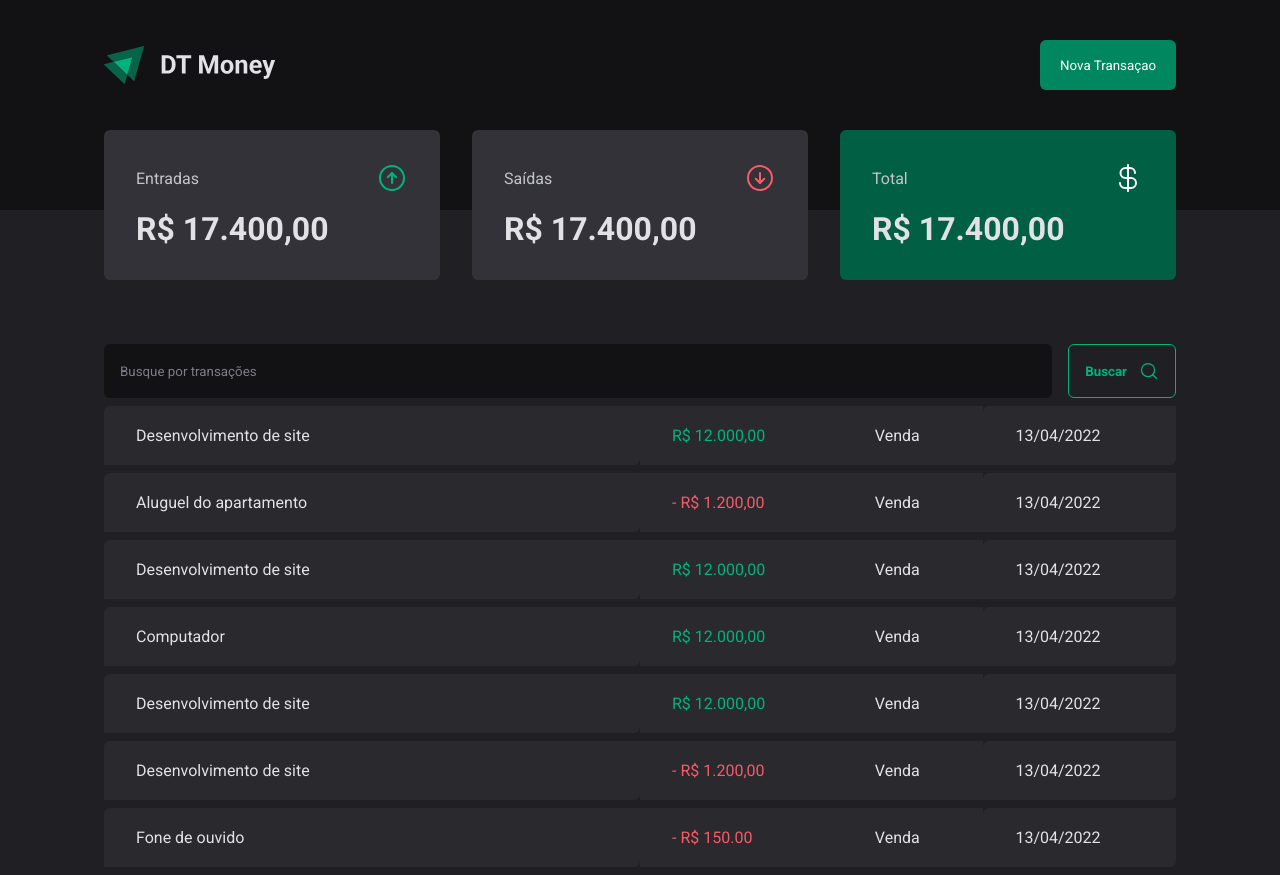
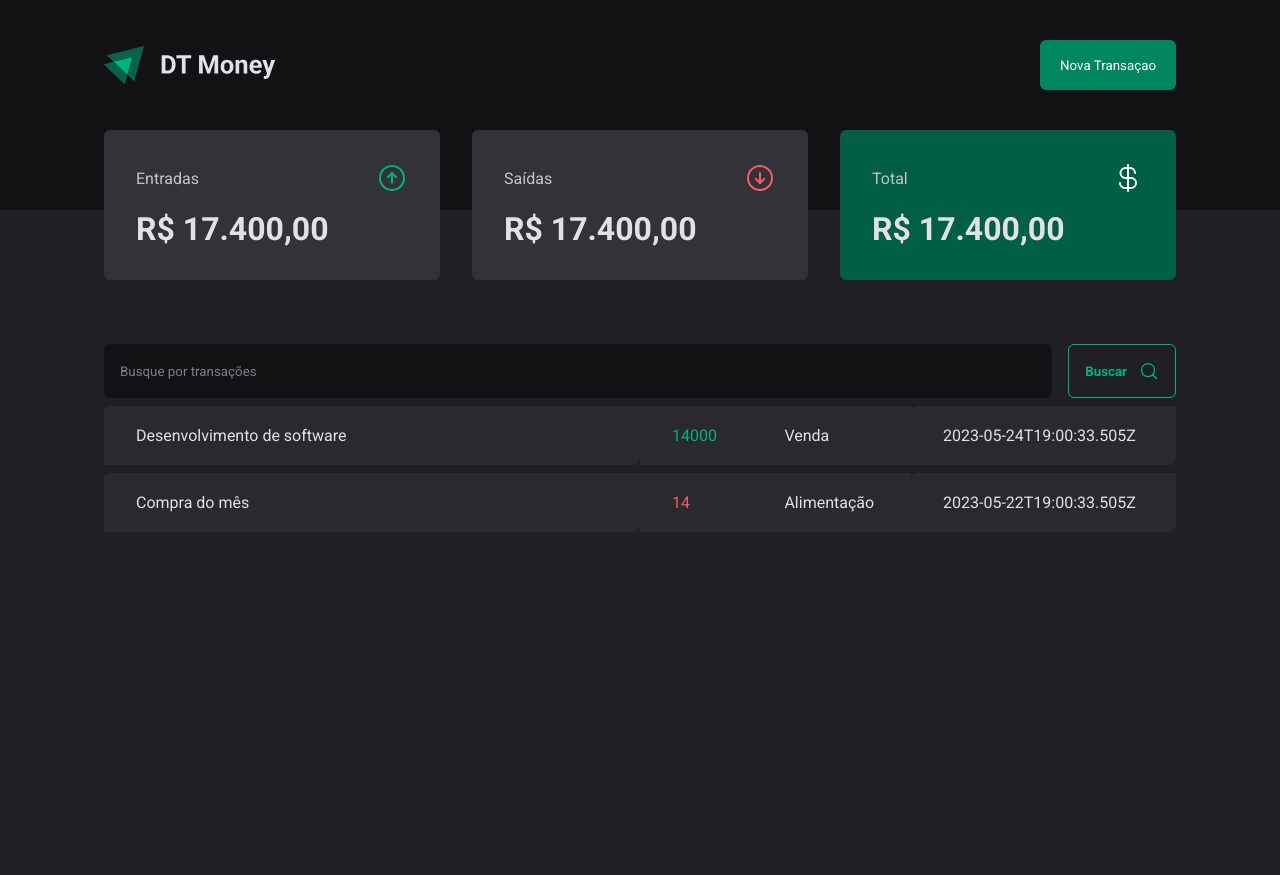
Before and after one commit to PedroLuc-cpu/DT-Money, a React (Vite) app: page / in a window 1280 px wide. After the commit the page ends 800 px from the top, so only its background shows below. Built offline with nearby package versions, Linux system fonts and the light colour scheme; data requests are answered from the project's data file.

Commit message:
Commit: Conexão com a API - Realizando requisição HTTP

```diff
--- a/src/pages/Transactions/index.tsx
+++ b/src/pages/Transactions/index.tsx
@@ -1,9 +1,29 @@
+import { useEffect, useState } from "react";
 import { Header } from "../../components/Header";
 import { Summary } from "../../components/Summary";
 import { SearchForm } from "./components/SearchForm";
 import { PriceHighlight, TransactionContainer, TransactionTable } from "./styles";
 
+interface Transaction{
+  id:number;
+  description:string;
+  type: 'income'|'outcome';
+  price:number;
+  category:string;
+  createdAt: string
+}
+
 export function Transaction() {
+    const [transaction, setTransaction] = useState<Transaction[]>([])
+
+    async function loadTransaction(){
+       const response = await fetch('http://localhost:3000/transations');
+       const data = await response.json();
+       console.log(data);
+       setTransaction(data);
+    }
+    useEffect(() =>{loadTransaction()},[])
+
   return (
     <div>
       <Header />
@@ -13,54 +33,16 @@
         <SearchForm />
         <TransactionTable>
         <tbody>
-          <tr>
-            <td width="50%">Desenvolvimento de site</td>
-            <td><PriceHighlight variant="income">R$ 12.000,00</PriceHighlight></td>
-            <td>Venda</td>
-            <td>13/04/2022</td>
+          {transaction.map(transaction =>{
+            return(
+            <tr key={transaction.id}>
+              <td width="50%">{transaction.description}</td>
+              <td><PriceHighlight variant={transaction.type}>{transaction.price}</PriceHighlight></td>
+              <td>{transaction.category}</td>
+              <td>{transaction.createdAt}</td>
           </tr>
-
-          <tr>
-            <td width="50%">Aluguel do apartamento</td>
-            <td><PriceHighlight variant="outcome">- R$ 1.200,00</PriceHighlight></td>
-            <td>Venda</td>
-            <td>13/04/2022</td>
-          </tr>
-
-          <tr>
-            <td width="50%">Desenvolvimento de site</td>
-            <td><PriceHighlight variant="income">R$ 12.000,00</PriceHighlight></td>
-            <td>Venda</td>
-            <td>13/04/2022</td>
-          </tr>
-
-          <tr>
-            <td width="50%">Computador</td>
-            <td><PriceHighlight variant="income">R$ 12.000,00</PriceHighlight></td>
-            <td>Venda</td>
-            <td>13/04/2022</td>
-          </tr>
-
-          <tr>
-            <td width="50%">Desenvolvimento de site</td>
-            <td><PriceHighlight variant="income">R$ 12.000,00</PriceHighlight></td>
-            <td>Venda</td>
-            <td>13/04/2022</td>
-          </tr>
-
-          <tr>
-            <td width="50%">Desenvolvimento de site</td>
-            <td><PriceHighlight variant="outcome">- R$ 1.200,00</PriceHighlight></td>
-            <td>Venda</td>
-            <td>13/04/2022</td>
-          </tr>
-
-          <tr>
-            <td width="50%">Fone de ouvido</td>
-            <td><PriceHighlight variant="outcome">- R$ 150.00</PriceHighlight></td>
-            <td>Venda</td>
-            <td>13/04/2022</td>
-          </tr>
+            )
+          })}
         </tbody>
       </TransactionTable>
      </TransactionContainer>
```
